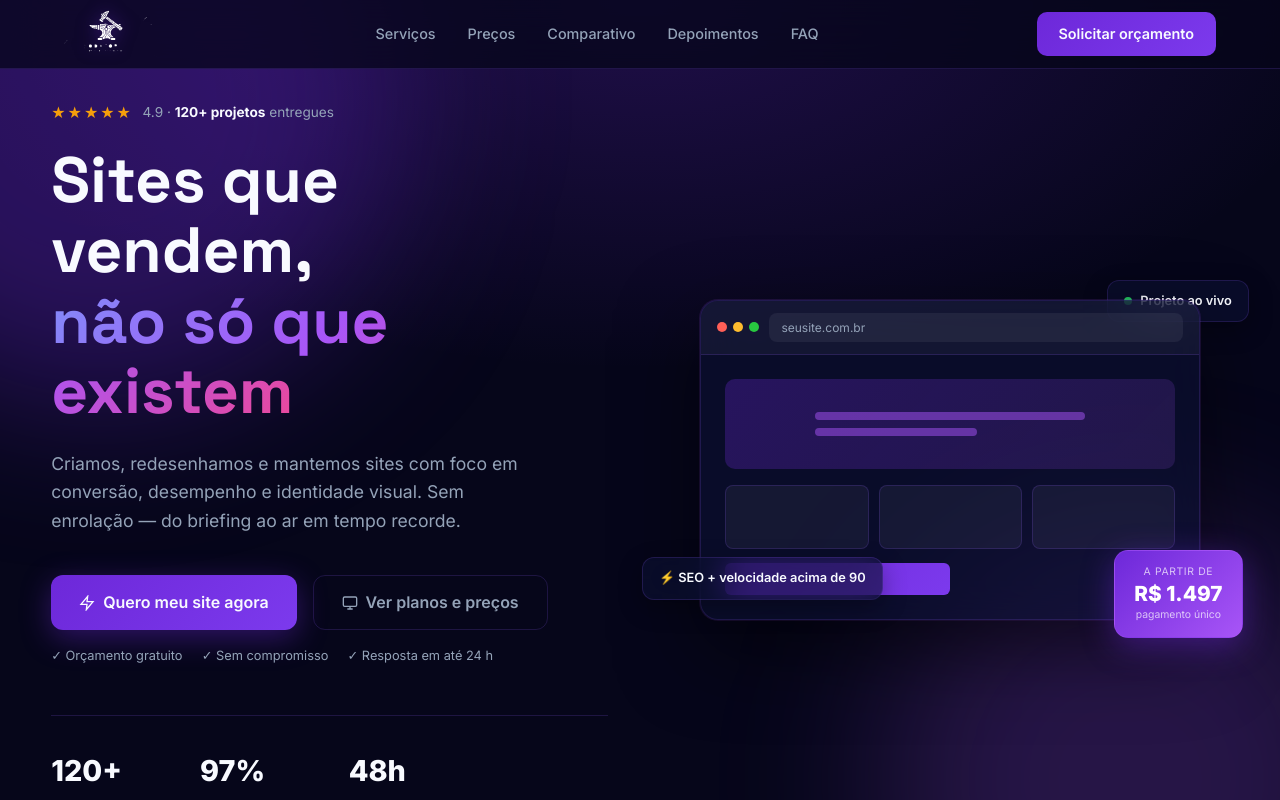
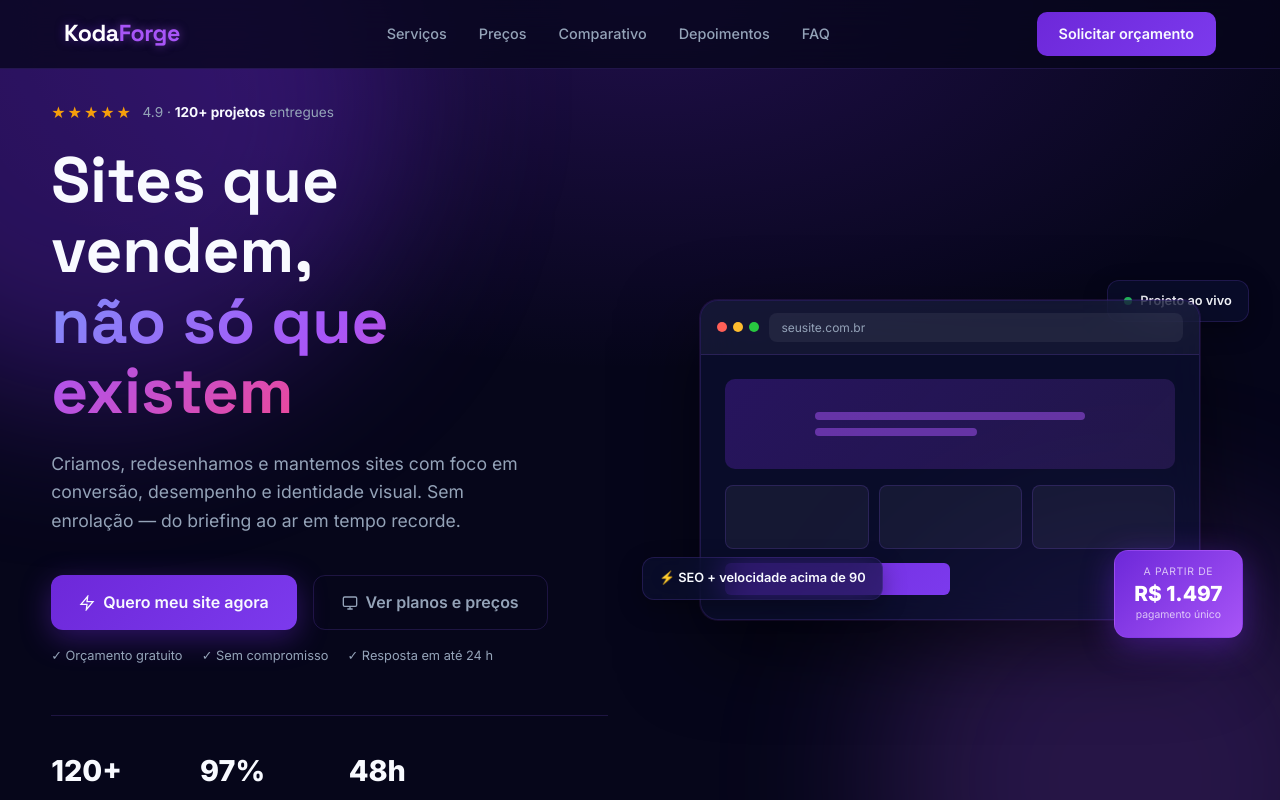
Before and after one commit to Guilhermemlima/Koda-Forge, a Next.js app: page / in a window 1280 px wide. Shown: the top 800 px of the page. Built offline with nearby package versions, Linux system fonts and the light colour scheme.

Commit message:
Substitui logo SVG por nome em texto com efeito hover
Co-Authored-By: Claude Sonnet 4.6 <noreply@anthropic.com>

```diff
--- a/src/app/globals.css
+++ b/src/app/globals.css
@@ -92,6 +92,34 @@ nav {
 }
 .logo:hover img { filter: drop-shadow(0 0 14px rgba(168,85,247,.8)); }
 .logo-footer img { height: 64px; }
+
+/* Logo texto */
+.logo-text {
+  line-height: 1;
+  font-family: var(--font-space), 'Space Grotesk', sans-serif;
+  font-size: 1.45rem;
+  font-weight: 800;
+  letter-spacing: -.02em;
+  gap: 0;
+}
+.logo-koda {
+  color: #fff;
+  text-shadow: 0 0 10px rgba(109,40,217,.5);
+  transition: color var(--trans), text-shadow var(--trans);
+}
+.logo-forge {
+  color: rgba(168,85,247,1);
+  text-shadow: 0 0 10px rgba(168,85,247,.5);
+  transition: color var(--trans), text-shadow var(--trans);
+}
+.logo-text:hover .logo-koda {
+  color: rgba(168,85,247,.9);
+  text-shadow: 0 0 18px rgba(168,85,247,.8);
+}
+.logo-text:hover .logo-forge {
+  color: #fff;
+  text-shadow: 0 0 18px rgba(255,255,255,.6);
+}
 .nav-links { display: flex; gap: 2rem; list-style: none; }
 .nav-links a {
   color: var(--muted); text-decoration: none; font-size: .9rem;
--- a/src/components/Navbar.tsx
+++ b/src/components/Navbar.tsx
@@ -29,9 +29,8 @@ export default function Navbar() {
   return (
     <nav style={{ background: scrolled ? 'rgba(6,6,26,.95)' : 'rgba(6,6,26,.75)' }}>
       <div className="nav-inner">
-        <Link href="/" className="logo">
-          {/* eslint-disable-next-line @next/next/no-img-element */}
-          <img src="/Logo.svg" alt="KodaForge" />
+        <Link href="/" className="logo logo-text">
+          <span className="logo-koda">Koda</span><span className="logo-forge">Forge</span>
         </Link>
 
         <ul className={`nav-links${menuOpen ? ' open' : ''}`}>
```
